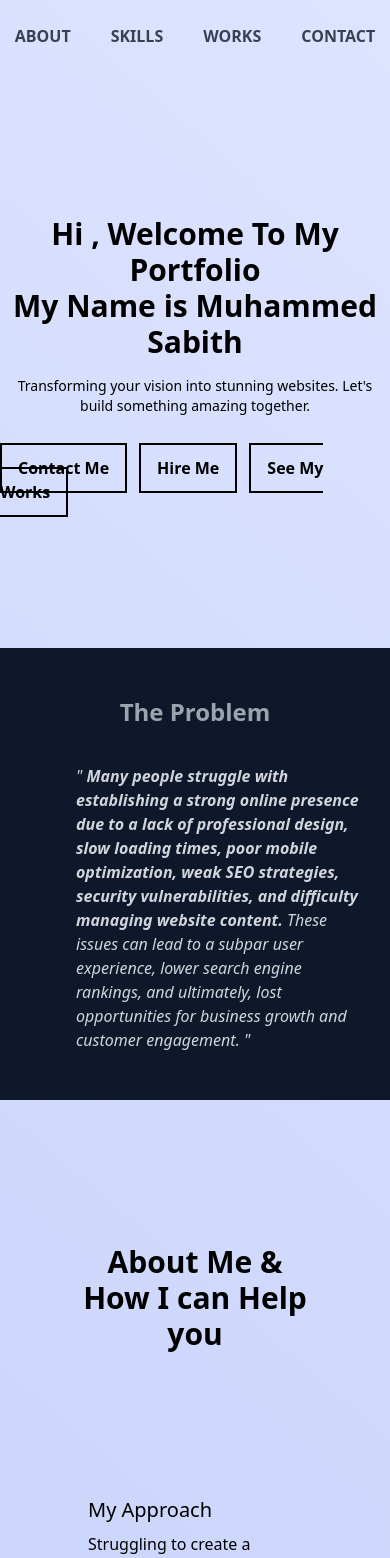
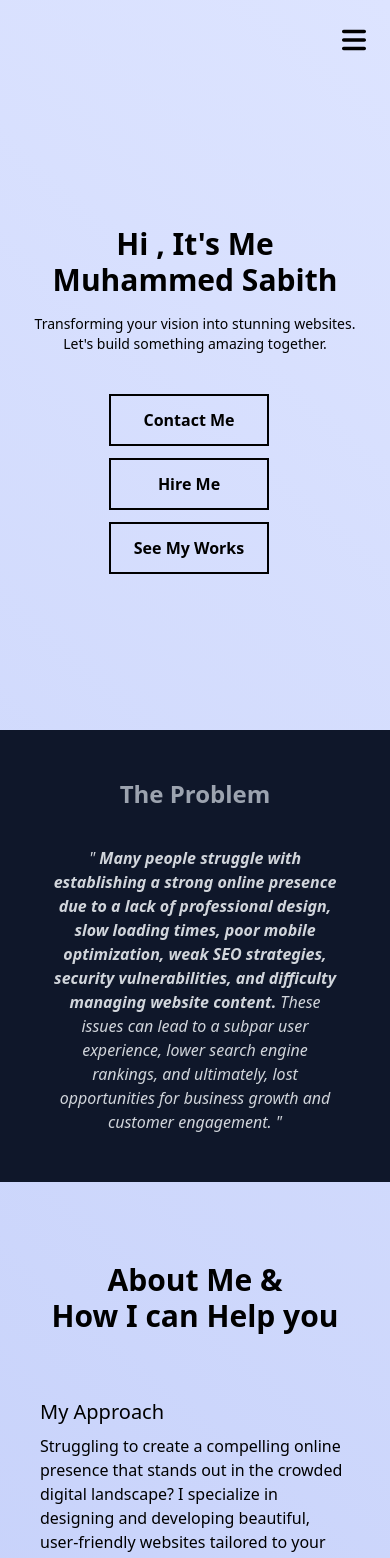
Before and after one commit to NotoriousBusinessMan/muhammed-sabith, a Next.js app: page / in a window 390 px wide. Shown: the top 1558 px of the page. Built offline with nearby package versions, Linux system fonts and the light colour scheme.

Commit message:
home,nav responsive, banner, and changed padding and etc.. on other sections, need a hire me button

```diff
--- a/app/globals.css
+++ b/app/globals.css
@@ -6,6 +6,9 @@
   html {
     @apply scroll-smooth;
   }
+}
+.no-scroll {
+  overflow: hidden;
 }
 body {
   background: linear-gradient(220.55deg, #dde4ff 0%, #8da2ee 100%);
@@ -22,3 +25,6 @@ input:focus {
   border: none !important;
   outline: none;
 }
+.hamMenu {
+  background: linear-gradient(220.55deg, #dde4ff 0%, #8da2ee 100%);
+}
--- a/components/includes/Banner.tsx
+++ b/components/includes/Banner.tsx
@@ -6,12 +6,14 @@ interface BannerProps {
 }
 const Banner = ({ title, content }: BannerProps) => {
   return (
-    <div className="bannerComponent px-12 py-12 bg-slate-900 flex flex-col md:flex-row items-center space-x-14 space-y-9 md:space-y-0">
+    <div className="bannerComponent px-12 py-12 bg-slate-900 flex flex-col md:flex-row items-center space-x-0 md:space-x-14 space-y-9 md:space-y-0">
       <div className="text-center md:text-left left w-full md:w-1/2 text-gray-400 text-2xl font-semibold flex flex-col items-center">
         <h5>{title}</h5>
       </div>
       <div className="right w-full md:w-1/2">
-        <p className=" text-base text-gray-300 italic">&quot;{content}&quot;</p>
+        <p className=" text-base text-gray-300 italic text-center">
+          &quot;{content}&quot;
+        </p>
       </div>
     </div>
   );
--- a/components/includes/Footer.tsx
+++ b/components/includes/Footer.tsx
@@ -45,7 +45,7 @@ const Footer = () => {
           />
         </Link>
         <Link
-          href="https://wa.me/1234567890?text=Hello%20I'm%20interested%20in%20your%20works%20!!!"
+          href="https://wa.me/7736572490?text=Hello%20I'm%20interested%20in%20your%20works%20!!!"
           target="_blank"
           rel="noopener noreferrer">
           <FontAwesomeIcon
--- a/components/includes/Navbar.tsx
+++ b/components/includes/Navbar.tsx
@@ -1,10 +1,35 @@
+"use client";
+
 import Link from "next/link";
-import React from "react";
+import React, { useState, useEffect } from "react";
+
+//font awesome
+import { FontAwesomeIcon } from "@fortawesome/react-fontawesome";
+import { faBars, faTimes } from "@fortawesome/free-solid-svg-icons";
+import LinkButton from "./LinkButton";
 
 const Navbar = () => {
+  const [menuOpen, setMenuOpen] = useState(false);
+
+  const toggleMenu = () => {
+    setMenuOpen(!menuOpen);
+  };
+
+  useEffect(() => {
+    if (menuOpen) {
+      document.body.classList.add("no-scroll");
+    } else {
+      document.body.classList.remove("no-scroll");
+    }
+  }, [menuOpen]);
+
+  const handleLinkClick = () => {
+    setMenuOpen(false); // Optional: Close the menu when a link is clicked
+  };
+
   return (
-    <nav className="w-full flex items-center justify-center py-6">
-      <div className="middle flex items-center justify-center">
+    <nav className="w-full flex items-center justify-end sm:justify-center py-6 px-6">
+      <div className="middle flex items-center justify-center hidden sm:block">
         <ul className="flex items-center">
           <li className="mr-10 font-semibold text-black-text hover:text-gray-950">
             <Link href="/#about">ABOUT</Link>
@@ -20,6 +45,72 @@ const Navbar = () => {
           </li>
         </ul>
       </div>
+      <div className="right sm:hidden">
+        <FontAwesomeIcon
+          icon={faBars}
+          size="2x"
+          className="w-6 justify-self-start "
+          onClick={toggleMenu}
+        />
+      </div>
+
+      {/* ham code */}
+      <div
+        className={`hamMenu flex flex-col items-center absolute top-0 left-0 w-full h-screen transition-transform duration-300 px-8 py-8 ${
+          menuOpen ? "translate-x-0" : "-translate-x-full"
+        }`}>
+        <div className="top">
+          <FontAwesomeIcon
+            icon={faTimes}
+            size="2x"
+            className="w-6 justify-self-start "
+            onClick={toggleMenu}
+          />
+        </div>
+        <div className="bottom mt-44">
+          <ul className="flex flex-col items-center">
+            <li className="mb-10 font-semibold text-center text-gray-950">
+              <Link href="/#about" onClick={handleLinkClick}>
+                ABOUT
+              </Link>
+            </li>
+            <li className="mb-10 font-semibold text-center text-gray-950">
+              <Link href="/#skills" onClick={handleLinkClick}>
+                SKILLS
+              </Link>
+            </li>
+            <li className="mb-10 font-semibold text-center text-gray-950">
+              <Link href="/#works" onClick={handleLinkClick}>
+                WORKS
+              </Link>
+            </li>
+            <li className="font-semibold text-center text-gray-950">
+              <Link href="/#contact" onClick={handleLinkClick}>
+                CONTACT
+              </Link>
+            </li>
+          </ul>
+        </div>
+        <div
+          className="calltoactions flex flex-col items-center mt-20"
+          onClick={handleLinkClick}>
+          <LinkButton
+            title="Contact Me"
+            href="/#contact"
+            classes="mb-5 border-black hover:border-cyan-700 hover:text-cyan-700 w-40 text-center md:mb-0"
+          />
+          <LinkButton
+            title="Hire Me"
+            href="/"
+            classes="mb-5 border-black hover:border-cyan-700 hover:text-cyan-700 w-40 text-center  md:mb-0"
+          />
+          <LinkButton
+            title="See My Works"
+            href="/#works"
+            classes="mb-5 border-black hover:border-cyan-700 hover:text-cyan-700 w-40 text-center  md:mb-0"
+          />
+        </div>
+      </div>
     </nav>
   );
 };
--- a/components/screens/About.tsx
+++ b/components/screens/About.tsx
@@ -3,8 +3,10 @@ import KeyPoints from "../includes/KeyPoints";
 
 const About = () => {
   return (
-    <section id="about" className="aboutSection px-20 py-36 w-full">
-      <div className="top mb-36">
+    <section
+      id="about"
+      className="aboutSection px-8 md:px-20 py-20 md:py-36 w-full">
+      <div className="top mb-16 md:mb-36">
         <h1 className="font-semibold text-center md:text-left text-3xl md:text-6xl mb-4">
           About Me & <br /> How I can Help you
         </h1>
--- a/components/screens/Contact.tsx
+++ b/components/screens/Contact.tsx
@@ -2,7 +2,9 @@ import React from "react";
 
 const Contact = () => {
   return (
-    <section id="contact" className="contactSection px-20 py-36 w-full">
+    <section
+      id="contact"
+      className="contactSection px-8 md:px-20 py-20 md:py-36 w-full">
       <div className="top mb-16">
         <h1 className="font-semibold text-center md:text-left text-3xl md:text-6xl mb-4">
           Connect With Me
--- a/components/screens/Hero.tsx
+++ b/components/screens/Hero.tsx
@@ -3,30 +3,31 @@ import LinkButton from "../includes/LinkButton";
 
 const Hero = () => {
   return (
-    <section className="heroSection py-36 w-full flex flex-col items-center justify-center">
+    <section className="heroSection px-8 py-36 w-full flex flex-col items-center justify-center">
       <h1 className="font-semibold text-center md:text-6xl mb-4 text-3xl">
-        Hi <i className="not-italic hidden lg:inline-block">👋</i> , Welcome To
-        My Portfolio <br /> My Name is <b>Muhammed Sabith</b>
+        Hi <i className="not-italic hidden lg:inline-block">👋</i>, It&apos;s Me
+        <br />
+        <b>Muhammed Sabith</b>
       </h1>
       <p className="md:text-lg text-sm font-medium mb-10 text-center">
         Transforming your vision into stunning websites. Let&apos;s build
         something amazing together.
       </p>
-      <div className="buttons">
+      <div className="buttons flex flex-col items-center md:flex-row">
         <LinkButton
           title="Contact Me"
-          href="/"
-          classes="mr-3 border-black hover:border-cyan-700 hover:text-cyan-700"
+          href="/#contact"
+          classes="mr-3 border-black hover:border-cyan-700 hover:text-cyan-700 w-40 text-center mb-3 md:mb-0"
         />
         <LinkButton
           title="Hire Me"
           href="/"
-          classes="mr-3 border-black hover:border-cyan-700 hover:text-cyan-700"
+          classes="mr-3 border-black hover:border-cyan-700 hover:text-cyan-700 w-40 text-center mb-3 md:mb-0"
         />
         <LinkButton
           title="See My Works"
-          href="/"
-          classes="mr-3 border-black hover:border-cyan-700 hover:text-cyan-700"
+          href="/#works"
+          classes="mr-3 border-black hover:border-cyan-700 hover:text-cyan-700 w-40 text-center mb-3 md:mb-0"
         />
       </div>
     </section>
--- a/components/screens/Skills.tsx
+++ b/components/screens/Skills.tsx
@@ -5,7 +5,9 @@ import React from "react";
 
 const Skills = () => {
   return (
-    <section id="skills" className="skillSection px-20 py-36 w-full">
+    <section
+      id="skills"
+      className="skillSection px-8 md:px-20 py-20 md:py-36 w-full">
       <div className="top mb-16 lg:mb-36">
         <h1 className="font-semibold text-center md:text-left text-3xl md:text-6xl mb-4">
           My Skills & Experience
--- a/components/screens/Works.tsx
+++ b/components/screens/Works.tsx
@@ -41,7 +41,9 @@ const Works = () => {
     ],
   };
   return (
-    <section id="works" className="worksSection px-20 py-36 w-full">
+    <section
+      id="works"
+      className="worksSection px-8 md:px-20 py-20 md:py-36 w-full">
       <div className="top mb-20">
         <h1 className="font-semibold text-center md:text-left text-3xl md:text-6xl mb-4">
           My Past Projects for My Clients
```
